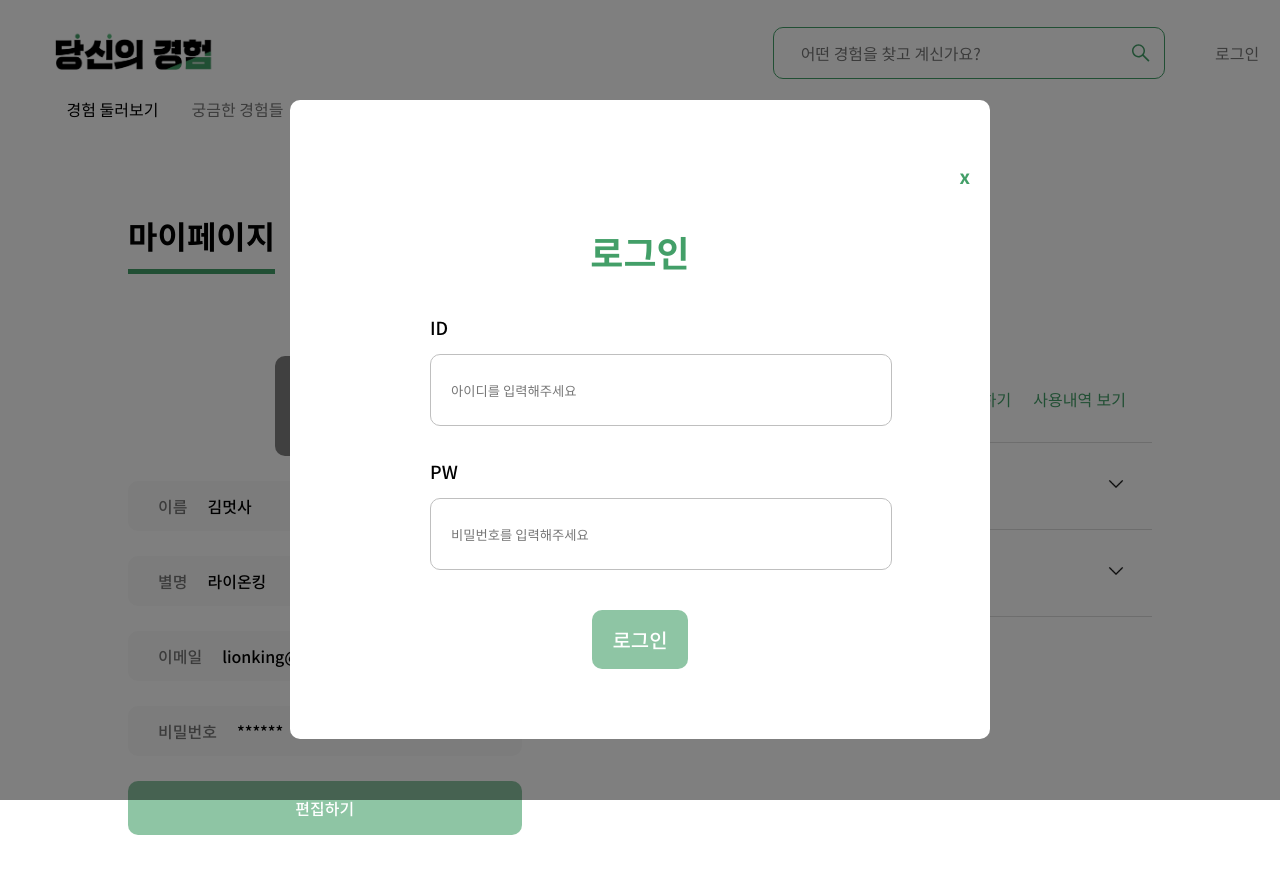
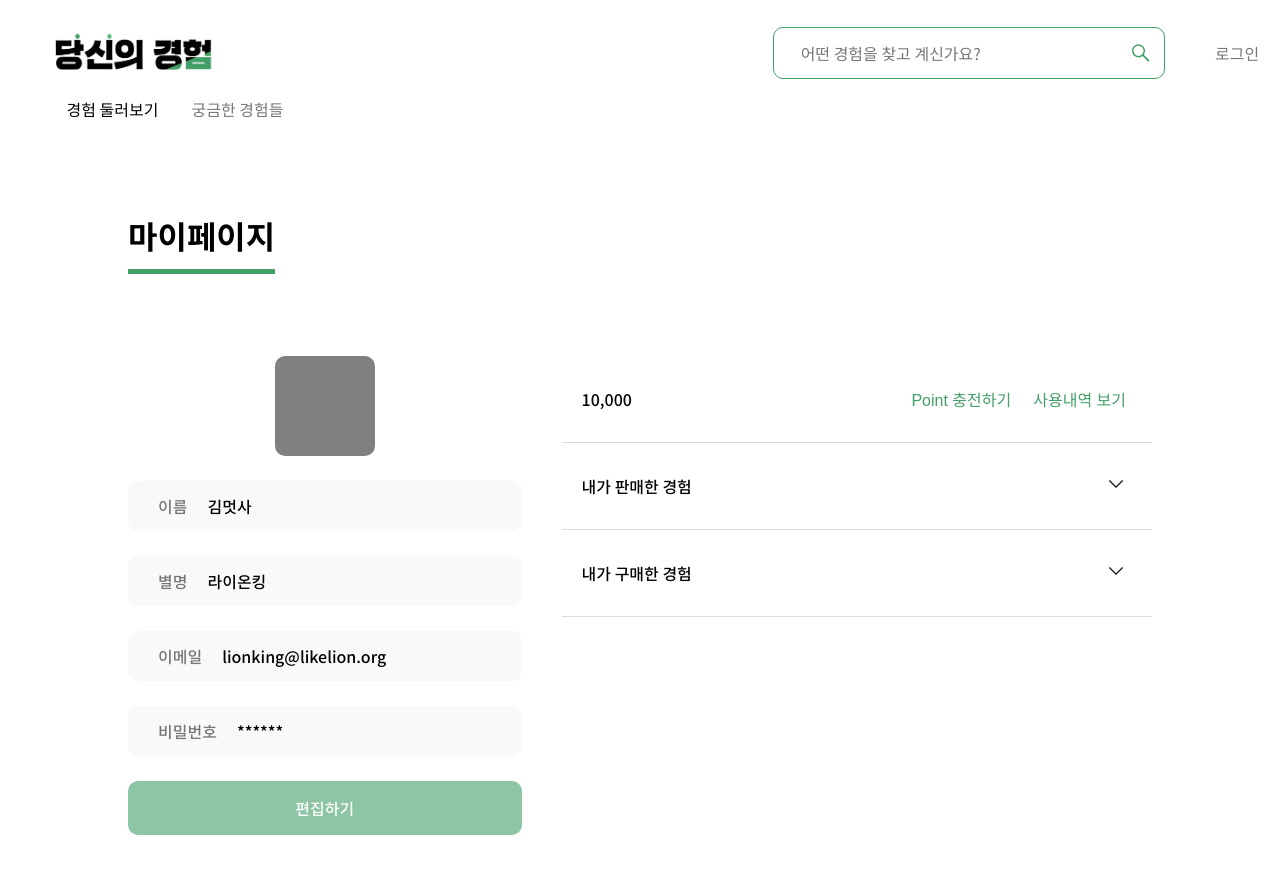
Before and after one commit to dodo849/yourXP_front, a React (Create React App) app in the folder my-app/: page /mypage in a window 1280 px wide. Shown: the top 874 px of the page. Built offline with nearby package versions, Linux system fonts and the light colour scheme.

Commit message:
Style: 주석 추가

```diff
--- a/my-app/src/pages/MyPage.jsx
+++ b/my-app/src/pages/MyPage.jsx
@@ -49,16 +49,22 @@ function MyPage() {
     point: "10,000",
   });
 
+  // 내가 산 경험 목록 데이터
   const [mySellPost, setMySellPost] = useState(initMySellPost);
+  // 내가 산 경험 목록 접기/펼치기
   const [isShowMySellPost, setIsShowMySellPost] = useState(false);
 
+  // 내가 판 경험 목록 데이터
   const [myBuyPost, setMyBuyPost] = useState(initMyBuyPost);
+  // 내가 산 경험 목록 접기/펼치기
   const [isShowMyBuyPost, setIsShowMyBuyPost] = useState(false);
 
   return (
     <>
-    <LoginModal/>
-      <MyPageTitle><h1>마이페이지</h1></MyPageTitle>
+      {/* <LoginModal/> */}
+      <MyPageTitle>
+        <h1>마이페이지</h1>
+      </MyPageTitle>
       <MyPageContainer>
         <LeftContainer>
           <ProfileImage></ProfileImage>
@@ -78,7 +84,7 @@ function MyPage() {
             <h5>비밀번호</h5>
             <p>{userInfo.pwd}</p>
           </ProfileInfo>
-    <Button>편집하기</Button>
+          <Button>편집하기</Button>
         </LeftContainer>
         <RightContainer>
           <BottomBorderContainer>
```
